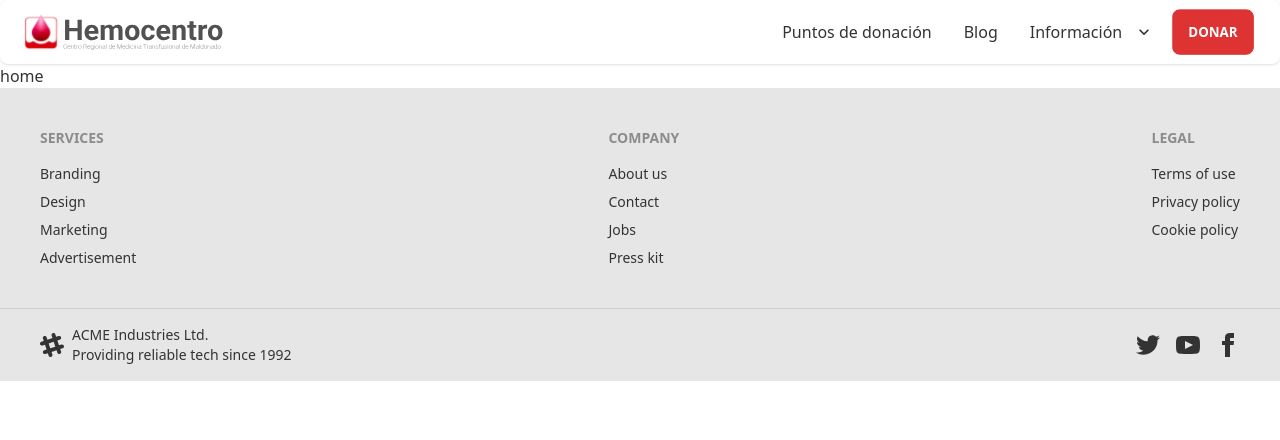
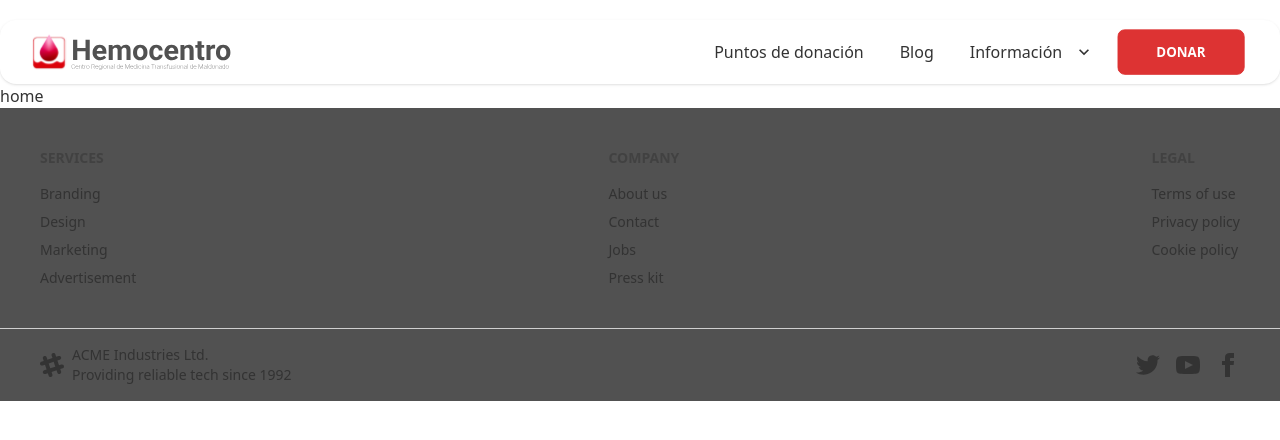
Before and after one commit to pablo-university/web-project, a Next.js app: page / in a window 1280 px wide. Shown: the top 440 px of the page. Built offline with nearby package versions, Linux system fonts and the light colour scheme.

Commit message:
style: base change styles

```diff
--- /dev/null
+++ b/components/Buttons/PrimaryButton.jsx
@@ -0,0 +1,6 @@
+
+export default function Button({className='', children, onClick=()=>{}}) {
+  return (
+    <button onClick={onClick} className={`btn btn-primary px-10 ${className}`}>{children}</button>
+  )
+}
--- a/components/layouts/Container.jsx
+++ b/components/layouts/Container.jsx
@@ -1,3 +1,3 @@
-export default function Container({ children }) {
-    return <div className="container m-auto">{children}</div>;
+export default function Container({ className, children }) {
+  return <div className={`container m-auto ${className}`}>{children}</div>;
 }
--- a/components/layouts/Layout.jsx
+++ b/components/layouts/Layout.jsx
@@ -5,12 +5,12 @@ export default function Layout({ children }) {
   return (
     <>
       <header>
-        <Container>
+        <Container className={"mt-5"}>
           <Menu />
         </Container>
       </header>
       <main>{children}</main>
-      <footer className="footer p-10 bg-base-200 text-base-content justify-between">
+      <footer className="footer p-10 bg-base-200 text-base-content justify-between [ bg-neutral text-white ]">
         <div>
           <span className="footer-title">Services</span>
           <a className="link link-hover">Branding</a>
@@ -32,7 +32,7 @@ export default function Layout({ children }) {
           <a className="link link-hover">Cookie policy</a>
         </div>
       </footer>
-      <footer className="footer px-10 py-4 border-t bg-base-200 text-base-content border-base-300">
+      <footer className="footer px-10 py-4 border-t border-base-300 [ bg-neutral text-white ]">
         <div className="items-center grid-flow-col">
           <svg
             width="24"
--- a/components/menu/index.jsx
+++ b/components/menu/index.jsx
@@ -1,10 +1,11 @@
 import Link from "next/link";
 // import Image from "next/image";
 import Trigger from "components/drawer/Trigger";
+import PrimaryButton from "components/Buttons/PrimaryButton";
 
 export default function index() {
   return (
-    <div className="navbar bg-base-100 [ shadow rounded-lg px-6 ]">
+    <div className="navbar bg-base-100 [ shadow rounded-2xl px-8 ]">
       <div className="flex-1">
         <Link href="/">
           <a>
@@ -18,7 +19,7 @@ export default function index() {
         </Link>
       </div>
       <div className="flex-none">
-        <ul className="menu menu-horizontal p-0 [ hidden lg:flex ]">
+        <ul className="menu menu-horizontal p-0 [ hidden lg:flex gap-1 ]">
           <li>
             <Link href="/donationPoints">
               <a>Puntos de donación</a>
@@ -55,7 +56,7 @@ export default function index() {
           </li>
           <Link href="/donate">
             <a>
-              <button className="btn btn-primary">DONAR</button>
+              <PrimaryButton>DONAR</PrimaryButton>
             </a>
           </Link>
         </ul>
--- a/tailwind.config.js
+++ b/tailwind.config.js
@@ -14,21 +14,13 @@ module.exports = {
       {
         default: {
           primary: "#DD3333",
-
           secondary: "#881337",
-
           accent: "#37CDBE",
-
-          neutral: "#3D4451",
-
+          neutral: "#515151",
           "base-100": "#FFFFFF",
-
           info: "#3ABFF8",
-
           success: "#36D399",
-
           warning: "#FBBD23",
-
           error: "#F87272",
         },
       },
```
